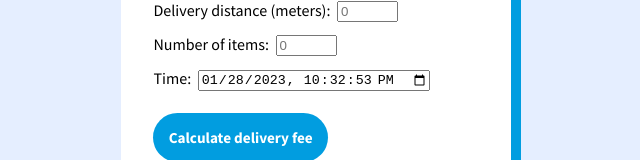
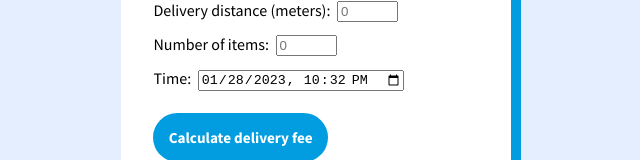
Before and after one commit to joonaspuuppo/deliveryfeecalculator, a React (Create React App) app: page / in a window 1280 px wide. Shown: the part 357-517 px from the top of the page, without its empty margins (324-964 px from the left). Built offline with nearby package versions, Linux system fonts and the light colour scheme.

Commit message:
removed seconds and added min to datetime

```diff
--- a/src/components/CalculatorForm.tsx
+++ b/src/components/CalculatorForm.tsx
@@ -34,10 +34,13 @@ const CalculatorForm = ({updateDeliveryFee}:{updateDeliveryFee:any}) => {
         const deliveryDistanceAsNumber = parseInt(deliveryDistance) || 0
         const itemCountAsNumber = parseInt(itemCount) || 0
 
-        // time zone (UTC) information is added to the datetime input
         const deliveryFee = calculateDeliveryFee(cartValueAsNumber, deliveryDistanceAsNumber, itemCountAsNumber, time)
         updateDeliveryFee(deliveryFee.total.toFixed(2))
     }
+
+    // datetime-local input value is set to time.toISOString().substring(0, 16)
+    // to remove seconds, milliseconds and timezone information
+    // from the end of the string: 2023-02-03T04:36:03.409Z --> 2023-02-03T04:36
 
     return (
         <form onSubmit={handleCalculateDeliveryFee}>
@@ -55,7 +58,7 @@ const CalculatorForm = ({updateDeliveryFee}:{updateDeliveryFee:any}) => {
             </label><br/>
             <label>
             Time:
-            <input type="datetime-local" value={time.toISOString().split(".")[0]} onChange={handleTimeChange} />
+            <input type="datetime-local" value={time.toISOString().substring(0, 16)} min={new Date().toISOString().substring(0, 16)} onChange={handleTimeChange} />
             </label><br/>
             <button type="submit" id="calculateButton">Calculate delivery fee</button>
         </form>
```
